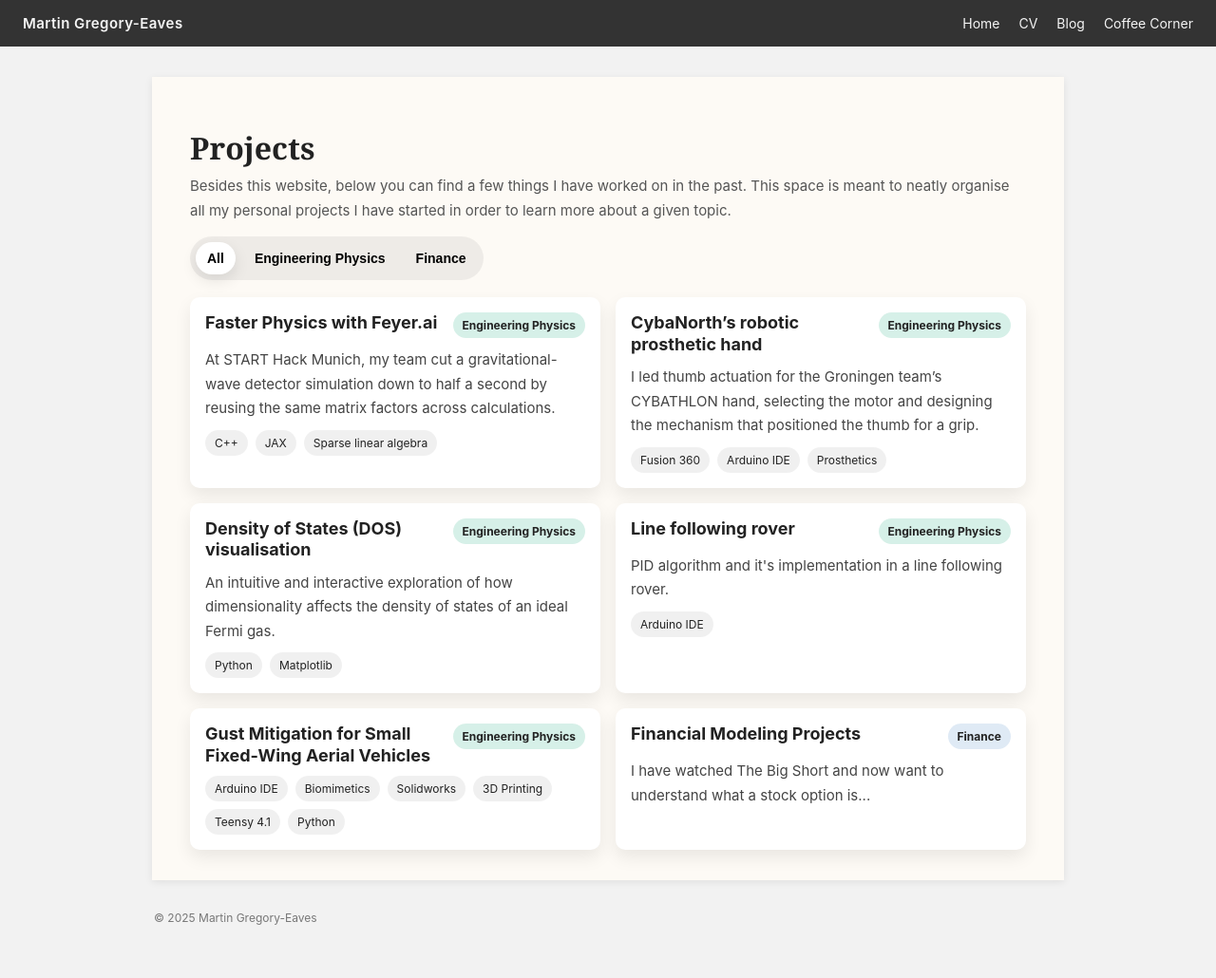
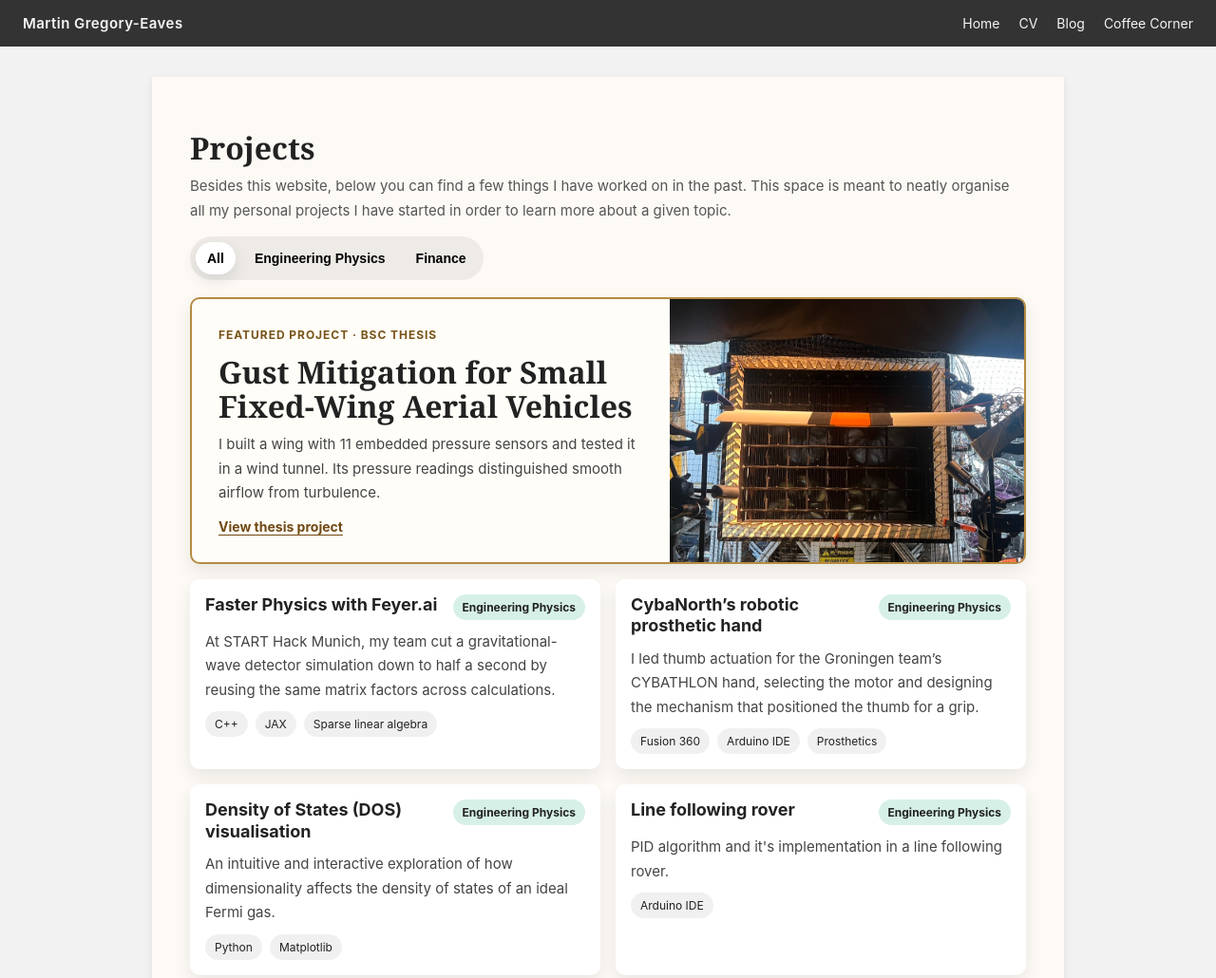
Before and after one commit to MartinGEcodes/MartinGEcodes.github.io, a plain HTML site: page projetcts.html in a window 1280 px wide. Shown: the top 1030 px of the page at 95% size. Before the commit the page ends 998 px from the top, so only its background shows below. Drawn offline with Linux system fonts and the light colour scheme.

Commit message:
Update projetcts.html

```diff
--- a/projetcts.html
+++ b/projetcts.html
@@ -187,6 +187,64 @@
   box-shadow: 0 14px 28px rgba(0,0,0,0.12);
 }
 
+.project-card.featured {
+  grid-column: 1 / -1;
+  padding: 0;
+  border: 2px solid #b58b41;
+  background: #fffdf7;
+}
+
+.featured-link {
+  display: grid;
+  grid-template-columns: 1.35fr 1fr;
+  color: inherit;
+  border-radius: 8px;
+  overflow: hidden;
+}
+
+.featured-link:hover { text-decoration: none; }
+.featured-link:focus-visible { outline: 3px solid var(--accent); outline-offset: 4px; }
+.featured-copy { padding: clamp(18px, 3vw, 28px); }
+.featured-label {
+  margin: 0 0 10px;
+  color: #785318;
+  font-size: 12px;
+  font-weight: 700;
+  letter-spacing: .08em;
+  text-transform: uppercase;
+}
+
+.featured h2 {
+  margin: 0;
+  font-size: clamp(24px, 3vw, 32px);
+  line-height: 1.12;
+}
+
+.featured-action {
+  display: inline-block;
+  margin-top: 14px;
+  color: #704813;
+  font-size: 14px;
+  font-weight: 700;
+  text-decoration: underline;
+  text-underline-offset: 3px;
+}
+
+.featured-link:hover .featured-action { text-decoration-thickness: 2px; }
+.featured-photo { position: relative; }
+.featured-photo img {
+  position: absolute;
+  inset: 0;
+  width: 100%;
+  height: 100%;
+  object-fit: cover;
+}
+
+@media (max-width: 640px) {
+  .featured-link { grid-template-columns: 1fr; }
+  .featured-photo { aspect-ratio: 2.5; }
+}
+
 .card-top{
   display:flex;
   align-items:flex-start;
@@ -308,6 +366,20 @@
   <section class="projects-grid" aria-label="Project list">
 
     <!-- Physics -->
+    <article class="project-card featured" data-category="Engineering Physics">
+      <a class="featured-link" href="bscthesis.html" aria-labelledby="thesis-action thesis-title">
+        <div class="featured-copy">
+          <p class="featured-label">Featured project · BSc thesis</p>
+          <h2 id="thesis-title">Gust Mitigation for Small Fixed-Wing Aerial Vehicles</h2>
+          <p class="card-desc">I built a wing with 11 embedded pressure sensors and tested it in a wind tunnel. Its pressure readings distinguished smooth airflow from turbulence.</p>
+          <span class="featured-action" id="thesis-action">View thesis project</span>
+        </div>
+        <div class="featured-photo">
+          <img src="images/setup.jpeg" width="1202" height="690" alt="The wing mounted in front of the wind tunnel’s turbulence grid.">
+        </div>
+      </a>
+    </article>
+
     <article class="project-card" data-category="Engineering Physics">
       <div class="card-top">
         <a href="faster-physics.html"><h3>Faster Physics with Feyer.ai</h3></a>
@@ -354,19 +426,6 @@
         <span class="chip">Arduino IDE</span>
       </div>
     </article>
-    <article class="project-card" data-category="Engineering Physics">
-      <div class="card-top">
-        <a href="bscthesis.html"><h3>Gust Mitigation for Small Fixed-Wing Aerial Vehicles</h3></a>
-        <span class="badge badge-quant">Engineering Physics</span>
-      </div>
-      <p class="card-desc">
-
-      </p>
-      <div class="chips">
-        <span class="chip">Arduino IDE</span><span class="chip">Biomimetics</span><span class="chip">Solidworks</span>
-        <span class="chip">3D Printing</span><span class="chip">Teensy 4.1</span><span class="chip">Python</span>
-      </div>
-    </article>
 
     <!-- Finance -->
     <article class="project-card" data-category="Finance">
```
